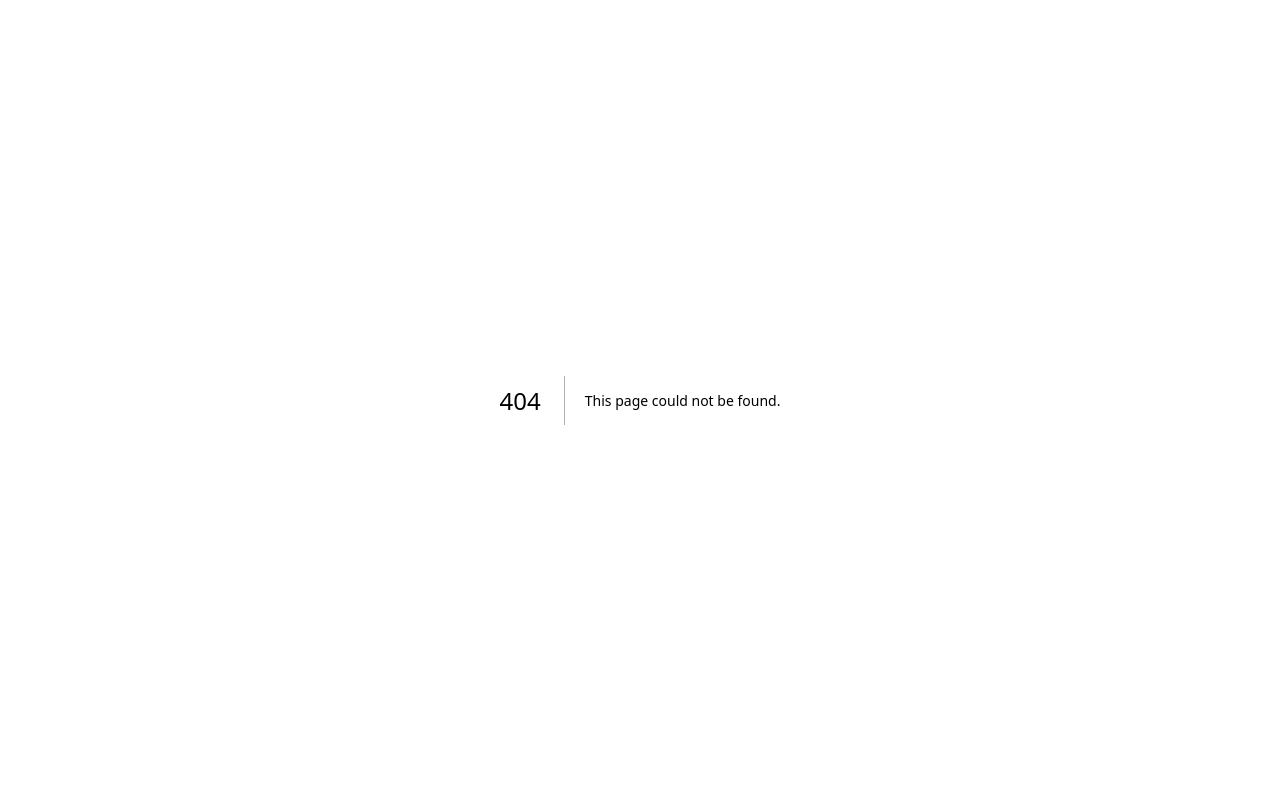
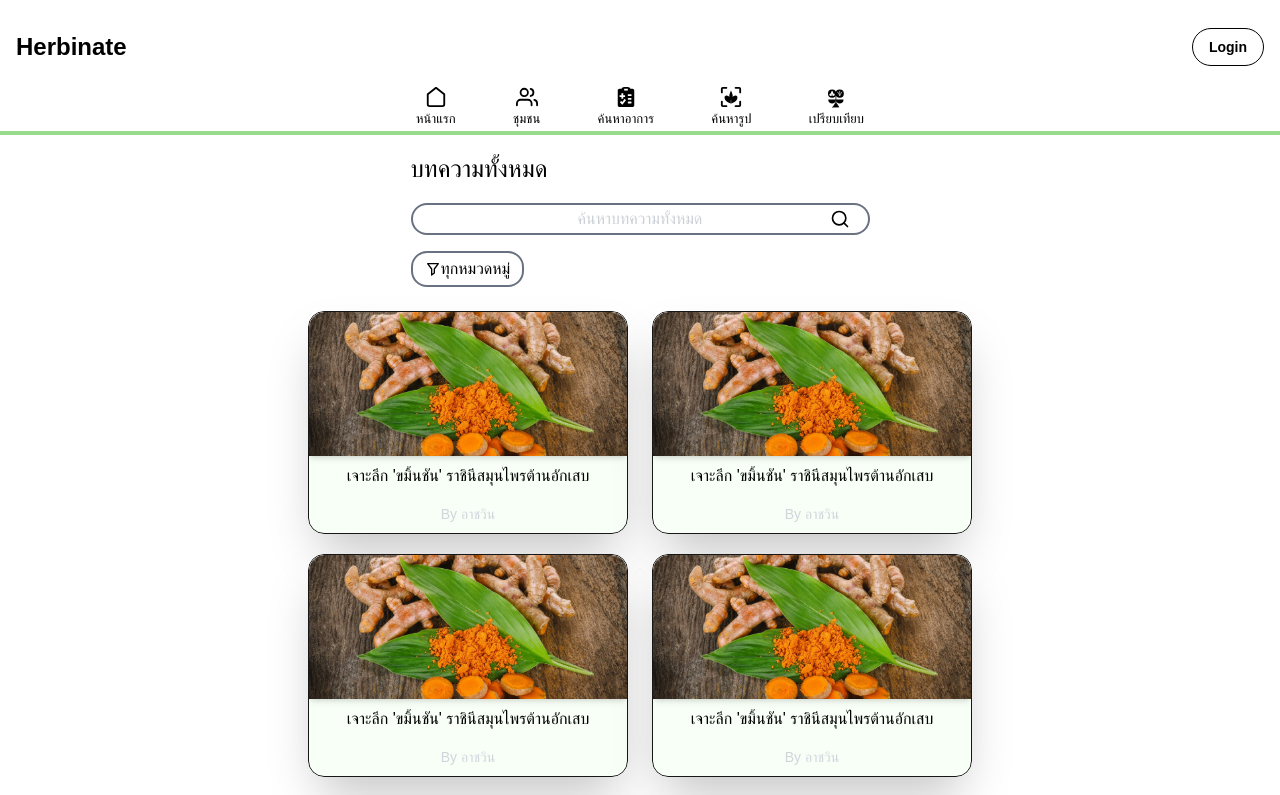
Before and after one commit to dpj6fraa/Herbinate, a Next.js app in the folder frontend/: page /herbarticles in a window 1280 px wide. Before the commit this address had no page. Shown: the top 795 px of the page. Built offline with nearby package versions, Linux system fonts and the light colour scheme.

Commit message:
Added Herb Articles Page

```diff
--- /dev/null
+++ b/frontend/app/components/forherbarticlespage/ArticleCards.tsx
@@ -0,0 +1,38 @@
+"use client";
+
+
+interface Herb {
+    id: number;
+    name: string;
+    author: string;
+    src: string;
+}
+
+
+export default function ArticleCards({ data }: { data: Herb[] }) {
+    return (
+        <>
+            {
+                data?.map((item) => {
+                    return (
+                        <div key={item.id} className="shrink-0 w-fit snap-start rounded-2xl overflow-hidden shadow-2xl md:w-fit">
+                            <div className="border w-75 flex flex-col items-center text-center rounded-2xl overflow-hidden bg-[#F7FFF7] md:w-80 lg:w-80">
+                                <div className="w-full h-24 rounded-t-2xl overflow-hidden shadow-md bg-white lg:h-36">
+                                    <img
+                                        src={item.src}
+                                        alt={item.name}
+                                        className="w-full h-full object-cover"
+                                    />
+                                </div>
+                                <div className="py-2">
+                                    <h2 className="text-[16px] text-black pb-4">{item.name}</h2>
+                                    <h3 className="text-[14px] text-gray-300">By {item.author}</h3>
+                                </div>
+                            </div>
+                        </div>
+                    )
+                })
+            }
+        </>
+    )
+}
--- /dev/null
+++ b/frontend/app/components/forherbarticlespage/FindArticles.tsx
@@ -0,0 +1,43 @@
+"use client";
+
+export default function FindArticles() {
+    return (
+        <div className="flex flex-col items-center justify-center px-6">
+            <h1 className="text-[24px] text-black w-full">บทความทั้งหมด</h1>
+            <div className="relative max-w-lg mx-25 w-full">
+                <input
+                    type="text"
+                    placeholder="ค้นหาบทความทั้งหมด"
+                    className="w-full py-0.5 px-6 rounded-full text-gray-400 text-center focus:outline-none border-2 border-gray-500 my-4"
+                />
+                <span className="absolute right-5 top-1/2 -translate-y-1/2 text-gray-400">
+                    <svg
+                        xmlns="http://www.w3.org/2000/svg"
+                        width="20"
+                        height="20"
+                        viewBox="0 0 24 24"
+                        fill="none"
+                        stroke="currentColor"
+                        strokeWidth="2"
+                        strokeLinecap="round"
+                        strokeLinejoin="round"
+                        className="text-black cursor-pointer"
+                    >
+                        <circle cx="11" cy="11" r="8"></circle>
+                        <line x1="21" y1="21" x2="16.65" y2="16.65"></line>
+                    </svg></span>
+            </div>
+
+            <div className="flex justify-start items-center w-full text-black lg:gap-10">
+                <a className=" flex pr-4 cursor-pointer">
+                    <div className="flex justify-center items-center border-2 border-gray-500 px-3 py-1 rounded-2xl">
+                        <svg width="16" height="16" viewBox="0 0 24 24" fill="none" xmlns="http://www.w3.org/2000/svg">
+                            <path d="M4 4H20L14 12V18L10 21V12L4 4Z" stroke="black" strokeWidth="2" strokeLinecap="round" strokeLinejoin="round" />
+                        </svg>
+                        ทุกหมวดหมู่
+                    </div>
+                </a>
+            </div>
+        </div>
+    )
+}
--- /dev/null
+++ b/frontend/app/constants/forarticlespage/AllHerbArticles.tsx
@@ -0,0 +1,22 @@
+import ArticleCards from "@/app/components/forherbarticlespage/ArticleCards";
+
+const Article = [
+    {id: 1,name: "เจาะลึก 'ขมิ้นชัน' ราชินีสมุนไพรต้านอักเสบ",author: "อาชวิน",src: "/images/kha-min-chan.jpg"},
+    {id: 2,name: "เจาะลึก 'ขมิ้นชัน' ราชินีสมุนไพรต้านอักเสบ",author: "อาชวิน",src: "/images/kha-min-chan.jpg"},
+    {id: 3,name: "เจาะลึก 'ขมิ้นชัน' ราชินีสมุนไพรต้านอักเสบ",author: "อาชวิน",src: "/images/kha-min-chan.jpg"},
+    {id: 4,name: "เจาะลึก 'ขมิ้นชัน' ราชินีสมุนไพรต้านอักเสบ",author: "อาชวิน",src: "/images/kha-min-chan.jpg"},
+    {id: 5,name: "เจาะลึก 'ขมิ้นชัน' ราชินีสมุนไพรต้านอักเสบ",author: "อาชวิน",src: "/images/kha-min-chan.jpg"},
+    {id: 6,name: "เจาะลึก 'ขมิ้นชัน' ราชินีสมุนไพรต้านอักเสบ",author: "อาชวิน",src: "/images/kha-min-chan.jpg"},
+    {id: 7,name: "เจาะลึก 'ขมิ้นชัน' ราชินีสมุนไพรต้านอักเสบ",author: "อาชวิน",src: "/images/kha-min-chan.jpg"},
+    {id: 8,name: "เจาะลึก 'ขมิ้นชัน' ราชินีสมุนไพรต้านอักเสบ",author: "อาชวิน",src: "/images/kha-min-chan.jpg"},
+    {id: 9,name: "เจาะลึก 'ขมิ้นชัน' ราชินีสมุนไพรต้านอักเสบ",author: "อาชวิน",src: "/images/kha-min-chan.jpg"},
+    {id: 10,name: "เจาะลึก 'ขมิ้นชัน' ราชินีสมุนไพรต้านอักเสบ",author: "อาชวิน",src: "/images/kha-min-chan.jpg"},
+]
+
+export default function AllHerbsArticles() {
+    return (
+        <div className="grid grid-cols-2 place-items-center m-6 gap-y-5 gap-x-6 md:w-fit">
+            <ArticleCards data={Article}/>
+        </div>
+    )
+}
--- /dev/null
+++ b/frontend/app/herbarticles/page.tsx
@@ -0,0 +1,21 @@
+"use client";
+
+import Nav from "../components/Nav";
+import Footer from "../components/Footer";
+import FindArticles from "../components/forherbarticlespage/FindArticles";
+import AllHerbsArticles from "../constants/forarticlespage/AllHerbArticles";
+
+export default function HerbArticles() {
+    return (
+        <main className="min-h-screen flex flex-col bg-white pt-4 md:w-full">
+
+            <Nav />
+            <div className="flex-1 flex flex-col pt-4 lg:items-center">
+                <FindArticles />
+                <AllHerbsArticles />
+            </div>
+            <Footer />
+
+        </main>
+    )
+}
```
